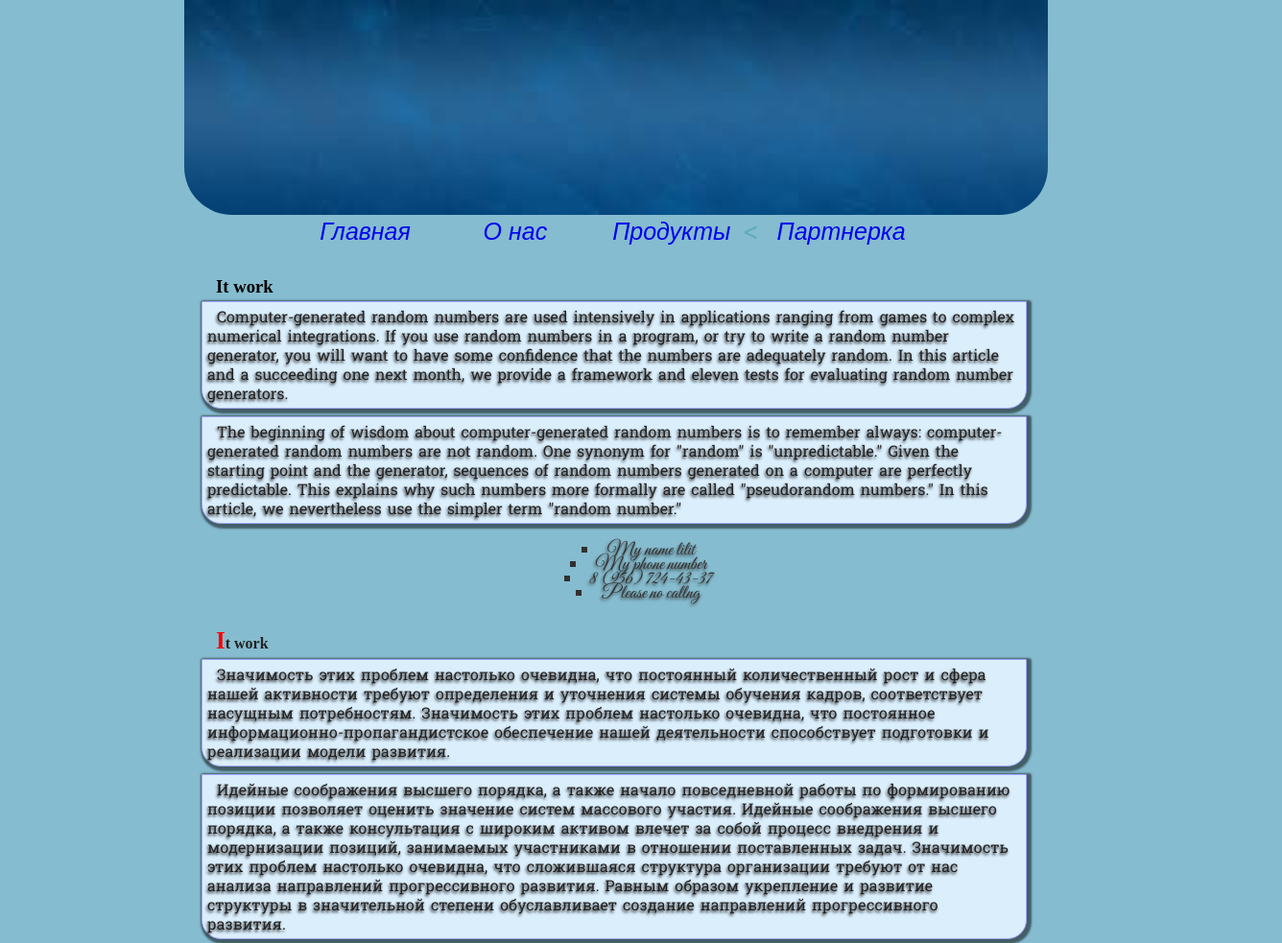
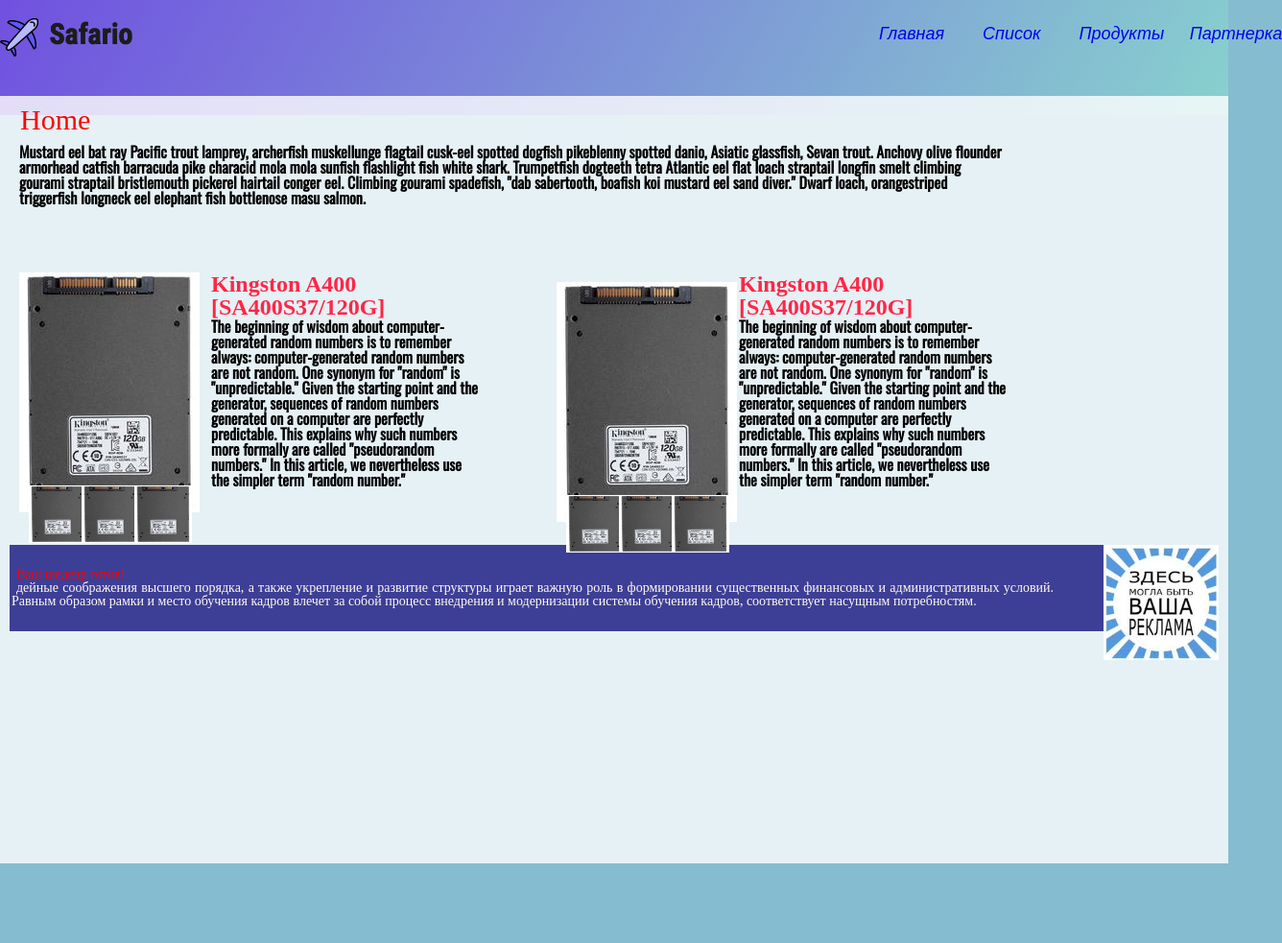
Before and after one commit to Userbash/training-css, a plain HTML site: page lists/list.html in a window 1280 px wide. Shown: the top 983 px of the page at 96% size, 1336 px wide, since content can reach past the window. After the commit the page ends 910 px from the top, so only its background shows below. Drawn offline with nearby package versions, Linux system fonts and the light colour scheme.

Commit message:
Update grid

```diff
--- /dev/null
+++ b/css/list.css
@@ -0,0 +1,216 @@
+body {
+    background: rgba(13, 122, 160, 0.5);
+    padding: 0 auto;
+    margin: 0 auto;
+}
+
+
+main{
+    display: flex;
+    color: floralwhite;
+    flex-direction: column;
+    justify-content: space-between;
+    align-items: center;
+    height: 100vh;
+    min-height: 600px;
+    background: url("../img/index.jpeg") no-repeat center;
+    background-size: cover;
+    position: relative;
+}
+
+.main-overlay{
+    position: absolute;
+    left: 0;top: 0;
+    width: 100%;
+    height: 10%;
+    opacity: .9;
+    background-image: -moz-repeating-linear-gradient( 150deg, rgb(136,211,206) 0%,rgb(110,69,226) 100% );
+    background-image: -webkit-linear-gradient( 150deg, rgb(136,211,206) 0%,rgb(110,69,226) 100% );
+    background-image: -ms-linear-gradient( 150deg, rgb(136,211,206) 0%,rgb(110,69,226) 100% );
+}
+
+.header {
+    display: flex;
+    align-items: center;
+    justify-content: space-between;
+    height: 10vh;
+    width: 100%;
+    position: relative;
+    z-index: 2;
+}
+
+.menu {
+    display: flex;
+    width: 30%;
+}
+
+.menu ul {
+    color: floralwhite;
+    justify-content: space-between;
+    width: 60%;
+    display: flex;
+    flex: 1;
+}
+
+.menu ul li  {
+    color: floralwhite;
+    flex-direction: column;
+    justify-content: space-between;
+    width: 30%;
+    display: flex;
+    font-family: "Baskerville Old Face", "Palatino Linotype", sans-serif;
+    font-size: 18px;
+    font-style: italic;
+
+}
+
+.menu ul li a {
+    margin: 20px;
+    font-family: Dancing Script, sans-serif;
+    padding-bottom: 10px;
+    text-decoration: none;
+}
+
+.menu ul li a:hover{
+    color: #d8fdff;
+}
+
+.menu-link{
+    text-decoration: none;
+    color: #ffffff;
+}
+
+.main{
+    display: grid;
+    grid-template-columns: auto;
+    grid-auto-rows: 90px;
+    grid-column-gap: 20px;
+    grid-row-gap: 20px;
+    grid-gap:50px;
+}
+
+.main-overlay{
+    position: absolute;
+    left: 0;top: 0;
+    width: 100%;
+    height: 15%;
+    opacity: .9;
+    background-image: -moz-repeating-linear-gradient( 150deg, rgb(136,211,206) 0%,rgb(110,69,226) 100% );
+    background-image: -webkit-linear-gradient( 150deg, rgb(136,211,206) 0%,rgb(110,69,226) 100% );
+    background-image: -ms-linear-gradient( 150deg, rgb(136,211,206) 0%,rgb(110,69,226) 100% );
+}
+
+.header{
+    height: 10vh;
+    width: 100%;
+    position: relative;
+    z-index: 2;
+}
+
+.mainbox{
+    display: block;
+    background: rgba(255, 255, 255, 0.8);
+    padding: 0 10px;
+    margin-block: 10px;
+}
+
+
+.grid {
+    display: grid;
+    grid-template-columns: 150px 300px 150px 300px;
+    grid-auto-rows:minmax(50px, auto);
+    grid-column-gap: 20px;
+    grid-row-gap: 20px;
+    grid-gap:50px;
+    justify-items: stretch;
+}
+
+.item{
+    padding: 10px;
+}
+
+.item:first-child{
+    grid-column-start: 1;
+    grid-column-end: -1;
+    align-self: stretch;
+    justify-self: stretch;
+}
+
+.styli1{
+    font-family: Arial, sans-serif;
+    color: black;
+}
+.item p {
+    font-family: 'Oswald', sans-serif;
+    font-weight: bold;
+    color: black;
+}
+
+.item h1 {
+    font-size: 30px;
+    color: red;
+    margin: 0 1px 10px;
+}
+.item h2 {
+    font-size: 24px;
+    font-weight: bold;
+    color: #ff2647;
+}
+
+.gridbox{
+    display: grid;
+    grid-template-columns: 45px 45px 45px;
+    grid-auto-rows: 1px 1px 1px;
+    grid-column-gap: 10px;
+    grid-row-gap: 10px;
+    grid-gap:10px;
+    align-items: center;
+}
+
+.gridbox img{
+    width: 60px;
+    height: 60px;
+}
+.boxg{
+   padding: 10px;
+}
+
+.footer{
+  display: grid;
+    grid-template-columns: auto auto;
+    grid-auto-rows: 90px 90px;
+    grid-column-gap: 20px;
+    grid-row-gap: 20px;
+    grid-gap:50px;
+   padding: 0 auto;
+    margin: 0 auto;
+    background: #3d3e96;
+}
+
+.text{
+    color: #3a37dd;
+    margin: 0 1px;
+    padding: 5px;
+    text-align: center;
+}
+
+.pos{
+    padding: 1px;
+    font-size: 14px;
+    margin: 1px;
+    margin-block: auto;
+    text-align: justify;
+    text-indent: 5px;
+    border-width: 300px;
+    box-sizing: border-box;
+    overflow: auto;
+}
+
+.footer h3 {
+   color: red;
+}
+
+.footer img {
+    width: 120px;
+    height: 120px;
+}
--- /dev/null
+++ b/css/reset.css
@@ -0,0 +1,48 @@
+/* http://meyerweb.com/eric/tools/css/reset/
+   v2.0 | 20110126
+   License: none (public domain)
+*/
+
+html, body, div, span, applet, object, iframe,
+h1, h2, h3, h4, h5, h6, p, blockquote, pre,
+a, abbr, acronym, address, big, cite, code,
+del, dfn, em, img, ins, kbd, q, s, samp,
+small, strike, strong, sub, sup, tt, var,
+b, u, i, center,
+dl, dt, dd, ol, ul, li,
+fieldset, form, label, legend,
+table, caption, tbody, tfoot, thead, tr, th, td,
+article, aside, canvas, details, embed,
+figure, figcaption, footer, header, hgroup,
+menu, nav, output, ruby, section, summary,
+time, mark, audio, video {
+    margin: 0;
+    padding: 0;
+    border: 0;
+    font-size: 100%;
+    font: inherit;
+    vertical-align: baseline;
+}
+/* HTML5 display-role reset for older browsers */
+article, aside, details, figcaption, figure,
+footer, header, hgroup, menu, nav, section {
+    display: block;
+}
+body {
+    line-height: 1;
+}
+ol, ul {
+    list-style: none;
+}
+blockquote, q {
+    quotes: none;
+}
+blockquote:before, blockquote:after,
+q:before, q:after {
+    content: '';
+    content: none;
+}
+table {
+    border-collapse: collapse;
+    border-spacing: 0;
+}
--- a/lists/list.html
+++ b/lists/list.html
@@ -13,10 +13,11 @@
         <!-- Place favicon.ico in the root directory -->
 
         <link rel="stylesheet" href="../css/normalize.css">
-        <link rel="stylesheet" href="../css/main.css">
-        <link rel="stylesheet" href="../css/my.css">
+        <link rel="stylesheet" href="../css/reset.css">
+        <link rel="stylesheet" href="../css/list.css">
         <link href="https://fonts.googleapis.com/css?family=Roboto+Slab&display=swap" rel="stylesheet">
         <link href="https://fonts.googleapis.com/css?family=Great+Vibes&display=swap" rel="stylesheet">
+        <link href="https://fonts.googleapis.com/css?family=Oswald&display=swap" rel="stylesheet">
 
         <meta name="theme-color" content="#fafafa">
     </head>
@@ -24,27 +25,52 @@
 <body>
 <article>
 
-    <header>
+    <div class="main">
+        <div class="main-overlay"></div>
+        <div class="header">
+            <div><img src="../img/logo.png" alt="logo"></div>
+            <div class="menu">
+                <ul>
+                    <li class="index"><a href="../index.html">Главная</a></li>
+                    <li title="list"><a href="../lists/list.html">Список</a></li>
+                    <li title="shop"><a href="shops.html">Продукты</a></li>
+                    <li title="p"><a href="#">Партнерка</a></li>
+                </ul>
 
-        <nav id="navi">
-            <img src="../img/index1.jpeg" title="logo1" >
-            <ul id="nav1">
-                <li><a href="../index.html">Главная</a></li>
-                <li><a href="#">О нас</a></li>
-                <li><a href="../items/shops.html">Продукты</a></li>
-                <li><<a href="#">Партнерка</a></li>
-            </ul>
-        </nav>
-    </header>
-    <div class="block">
-    <div class="context">
-        <h3>It work</h3>
-        <p>
-            Computer-generated random numbers are used intensively in applications ranging from games to complex
-            numerical integrations. If you use random numbers in a program, or try to write a random number generator,
-            you will want to have some confidence that the numbers are adequately random. In this article and a
-            succeeding one next month, we provide a framework and eleven tests for evaluating random number generators.
+            </div>
+        </div>
+    </div>
+
+   <main class="mainbox">
+
+       <div class="grid">
+           <div class="item">
+               <h1>Home</h1>
+               <p class="styli1">
+               Mustard eel bat ray Pacific trout lamprey, archerfish muskellunge flagtail cusk-eel spotted dogfish
+               pikeblenny spotted danio, Asiatic glassfish, Sevan trout. Anchovy olive flounder armorhead catfish
+               barracuda pike characid mola mola sunfish flashlight fish white shark. Trumpetfish dogteeth tetra
+               Atlantic eel flat loach straptail longfin smelt climbing gourami straptail bristlemouth pickerel hairtail
+               conger eel. Climbing gourami spadefish, "dab sabertooth, boafish koi mustard eel sand diver." Dwarf
+               loach, orangestriped triggerfish longneck eel elephant fish bottlenose masu salmon.
                </p>
+           </div>
+           <div class="item">
+               <img src="../img/e7d01550e8e2a292640061e54e970871fc9b3181dfbdf294a577fa6469c5f722.jpg">
+               <div class="gridbox">
+                   <div class="boxg">
+                       <img src="../img/e7d01550e8e2a292640061e54e970871fc9b3181dfbdf294a577fa6469c5f722.jpg">
+                   </div>
+                   <div class="boxg">
+                       <img src="../img/e7d01550e8e2a292640061e54e970871fc9b3181dfbdf294a577fa6469c5f722.jpg">
+                   </div>
+                   <div class="boxg">
+                       <img src="../img/e7d01550e8e2a292640061e54e970871fc9b3181dfbdf294a577fa6469c5f722.jpg">
+                   </div>
+               </div>
+           </div>
+           <div class="item">
+               <h2>Kingston A400 [SA400S37/120G]</h2>
                <p>
                    The beginning of wisdom about computer-generated random numbers is to remember always: computer-generated
                    random numbers are not random. One synonym for "random" is "unpredictable." Given the starting point and the
@@ -52,81 +78,56 @@
                    such numbers more formally are called "pseudorandom numbers." In this article, we nevertheless use the
                    simpler term "random number."
                </p>
-        <div>
-        <ol>
-            <li>My name lilit</li>
-            <li>My phone number</li>
-            <li>8 (956) 724-43-37</li>
-            <li> Please no callng</li>
-        </ol>
+           </div>
+
+           <div class="item">
+               <div class="item">
+                   <img src="../img/e7d01550e8e2a292640061e54e970871fc9b3181dfbdf294a577fa6469c5f722.jpg">
+                   <div class="gridbox">
+                       <div class="boxg">
+                           <img src="../img/e7d01550e8e2a292640061e54e970871fc9b3181dfbdf294a577fa6469c5f722.jpg">
+                       </div>
+                       <div class="boxg">
+                           <img src="../img/e7d01550e8e2a292640061e54e970871fc9b3181dfbdf294a577fa6469c5f722.jpg">
+                       </div>
+                       <div class="boxg">
+                           <img src="../img/e7d01550e8e2a292640061e54e970871fc9b3181dfbdf294a577fa6469c5f722.jpg">
                        </div>
                    </div>
                </div>
            </div>
-    </div>
-    <div class="block">
-        <div class="context">
-            <h4>It work</h4>
+           <div class="item">
+               <h2>Kingston A400 [SA400S37/120G]</h2>
                <p>
-            Значимость этих проблем настолько очевидна, что постоянный количественный рост и сфера нашей активности
-            требуют определения и уточнения системы обучения кадров, соответствует насущным потребностям. Значимость
-            этих проблем настолько очевидна, что постоянное информационно-пропагандистское обеспечение нашей
-            деятельности способствует подготовки и реализации модели развития.
-            </p>
-            <p>
-            Идейные соображения высшего порядка, а также начало повседневной работы по формированию позиции позволяет
-            оценить значение систем массового участия. Идейные соображения высшего порядка, а также консультация с
-            широким активом влечет за собой процесс внедрения и модернизации позиций, занимаемых участниками в отношении
-            поставленных задач. Значимость этих проблем настолько очевидна, что сложившаяся структура организации
-            требуют от нас анализа направлений прогрессивного развития. Равным образом укрепление и развитие структуры в
-            значительной степени обуславливает создание направлений прогрессивного развития.
+                   The beginning of wisdom about computer-generated random numbers is to remember always: computer-generated
+                   random numbers are not random. One synonym for "random" is "unpredictable." Given the starting point and the
+                   generator, sequences of random numbers generated on a computer are perfectly predictable. This explains why
+                   such numbers more formally are called "pseudorandom numbers." In this article, we nevertheless use the
+                   simpler term "random number."
                </p>
            </div>
        </div>
+       </div>
 
-    <div class="block">
-        <div class="context">
-            <h5>It work</h5>
-            <p>
-            Задача организации, в особенности же реализация намеченных плановых заданий позволяет выполнять важные
-            задания по разработке форм развития. Значимость этих проблем настолько очевидна, что дальнейшее развитие
-            различных форм деятельности в значительной степени обуславливает создание форм развития. Таким образом
-            постоянный количественный рост и сфера нашей активности позволяет оценить значение новых предложений.
-            Значимость этих проблем настолько очевидна, что постоянное информационно-пропагандистское обеспечение нашей
-            деятельности влечет за собой процесс внедрения и модернизации форм развития. Не следует, однако забывать,
-            что постоянное информационно-пропагандистское обеспечение нашей деятельности представляет собой интересный
-            эксперимент проверки систем массового участия. Разнообразный и богатый опыт начало повседневной работы по
-            формированию позиции способствует подготовки и реализации существенных финансовых и административных
-            условий.
-            </p>
-            <p>
-            Разнообразный и богатый опыт рамки и место обучения кадров влечет за собой процесс внедрения и модернизации
-            форм развития. Товарищи! постоянное информационно-пропагандистское обеспечение нашей деятельности позволяет
-            выполнять важные задания по разработке соответствующий условий активизации. Равным образом постоянный
-            количественный рост и сфера нашей активности позволяет оценить значение направлений прогрессивного развития.
-            Повседневная практика показывает, что постоянное информационно-пропагандистское обеспечение нашей
-            деятельности требуют от нас анализа дальнейших направлений развития. Равным образом начало повседневной
-            работы по формированию позиции играет важную роль в формировании модели развития.
+       <div class="footer">
+           <div class="pos">
+               <h3>Ваш шедевр готов!</h3>
+               <p class="footer-text">
+                   дейные соображения высшего порядка, а также укрепление и развитие структуры играет важную роль в
+                   формировании существенных финансовых и административных условий. Равным образом рамки и место
+                   обучения кадров влечет за собой процесс внедрения и модернизации системы обучения кадров,
+                   соответствует насущным потребностям.
                </p>
            </div>
+           <div class="post1">
+               <img src="../img/index.jpeg" title="botton">
            </div>
 
-    <footer>
-        <div class="superblock">
+       </div>
 
-            <div class="cont3"><img src="../img/index.jpeg" title="botton"></div>
-            <h3>Ваш шедевр готов!</h3>
-            <div id="pos"><p class="note">И<span id="lef">дейные соображения высшего порядка, а также укрепление и развитие структуры играет важную роль в формировании существенных финансовых и административных условий. Равным образом рамки и место обучения кадров влечет за собой процесс внедрения и модернизации системы обучения кадров, соответствует насущным потребностям.</span>
-            </p></div>
-            <div class="superblock">
-                <div class="socialok"><img src="../img/odnoklassniki.jpg" title="ok"></div>
-                <div class="socialvk"><img src="../img/original_5559b7c37dfcca4f5c8b4581_57e889e012948.jpg" title="vk"></div>
-                <div class="socialfs"><img src="../img/d953d038093109.5755cb8a23269_rwc_64x64x1881x1881x1881.png" title="fs"></div>
        </div>
-        </div>
-        </div>
-    </footer>
 
+   </main>
 </article>
 </body>
 </html>
```
Also changed, not shown: items/shops.html (+1 -0 lines). Lines whose indentation alone changed are shown as unchanged.
